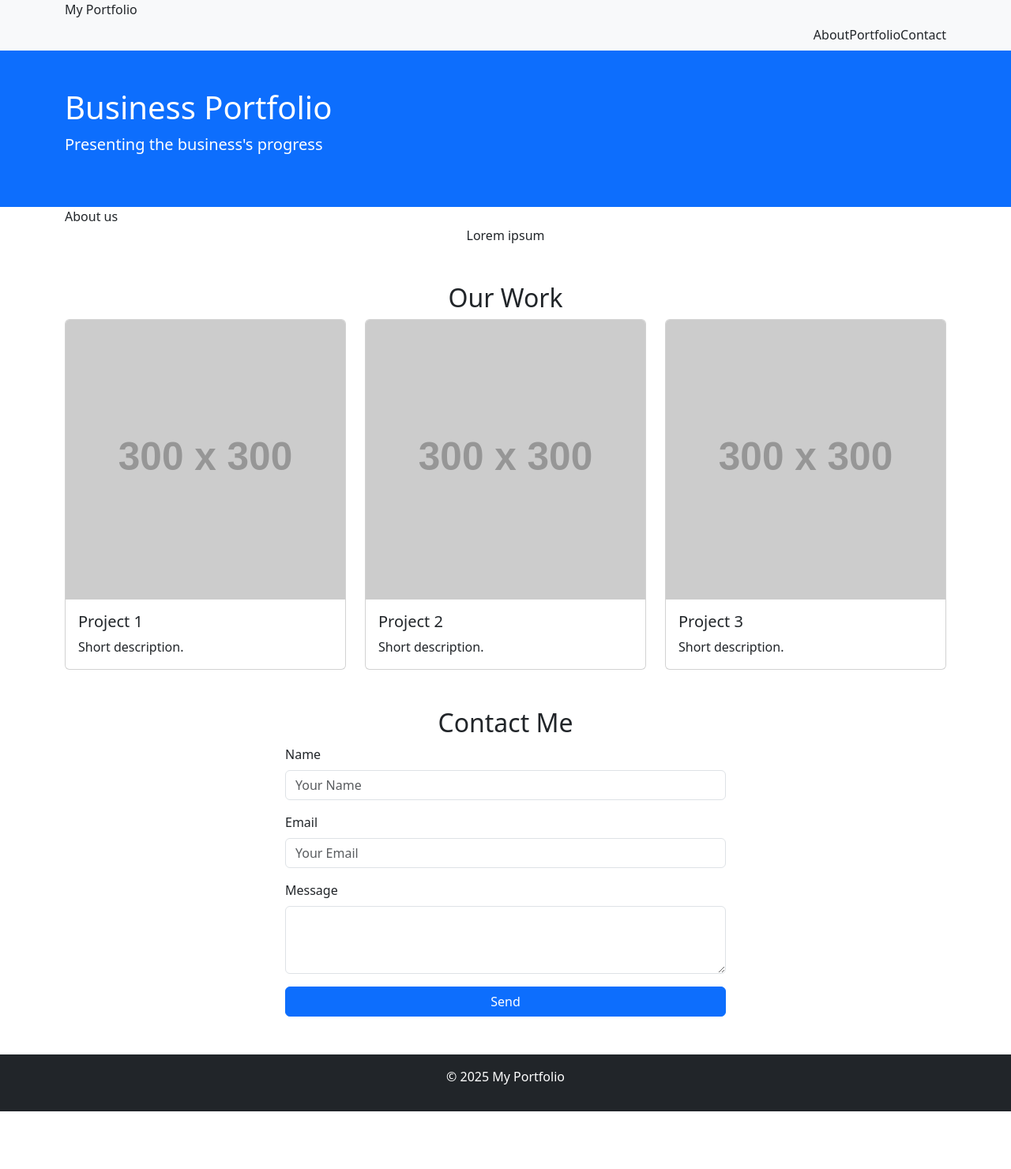
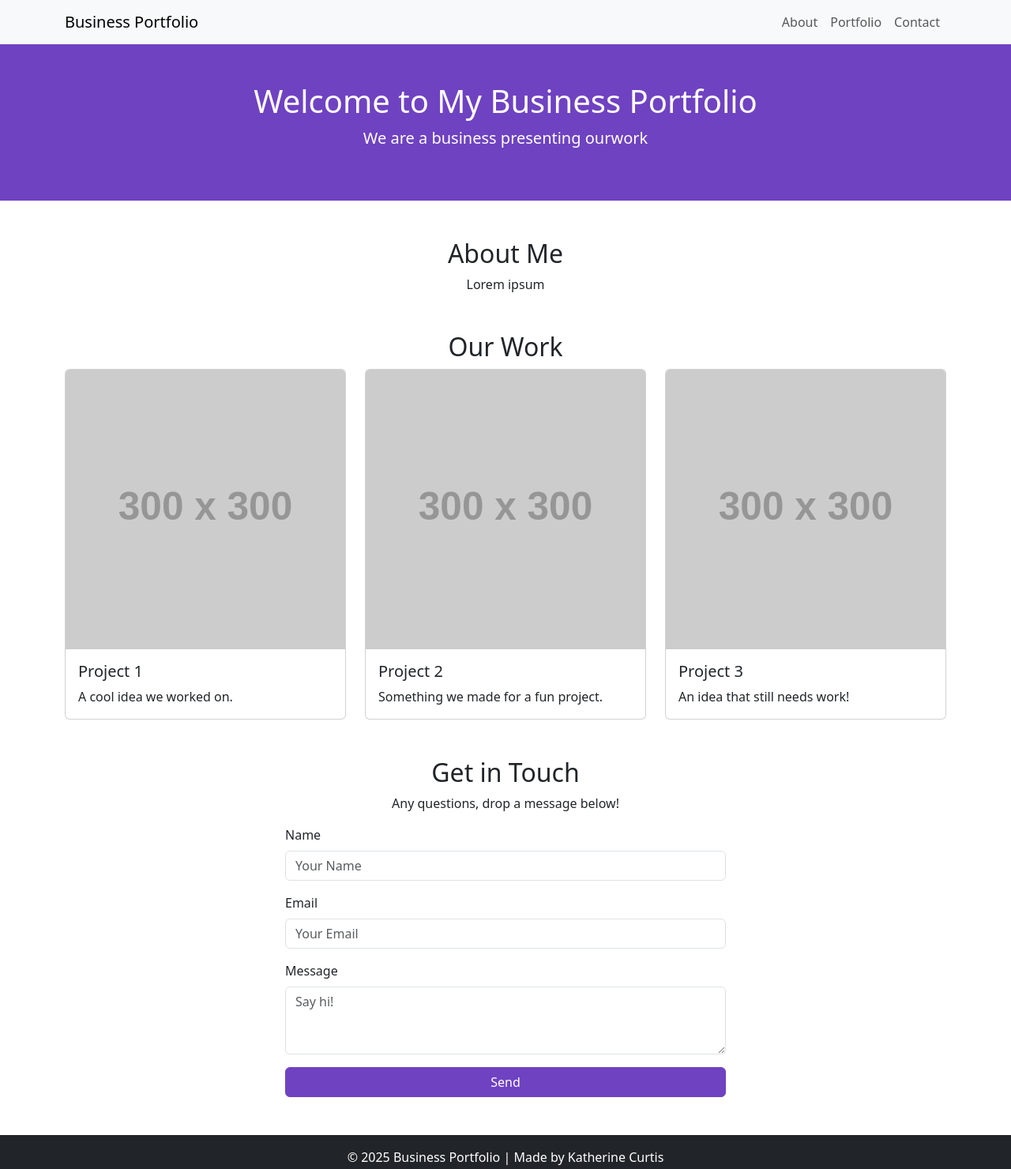
Before and after one commit to katherinecurtis99/Web-Dev-Assignment, a plain HTML site: page index.html in a window 1280 px wide. Shown: the whole page at 79% size. Before the commit the page ends 1407 px from the top, so only its background shows below. Drawn offline with nearby package versions, Linux system fonts and the light colour scheme; placeholder pictures from the web are drawn by us.

Commit message:
Update index.html

```diff
--- a/index.html
+++ b/index.html
@@ -6,11 +6,11 @@
     <title>Business Portfolio</title>
     <link rel="stylesheet" href="https://cdn.jsdelivr.net/npm/bootstrap@5.3.0/dist/css/bootstrap.min.css">
 </head>
-
 <body>
-  <nav class="navbar-expand-lg navbar-light bg-light">
+    <!-- Navbar -->
+    <nav class="navbar navbar-expand-lg navbar-light bg-light">
         <div class="container">
-      <a class="navbar-brand" href="#">My Portfolio</a>
+            <a class="navbar-brand" href="#">Business Portfolio</a>
             <button class="navbar-toggler" type="button" data-bs-toggle="collapse" data-bs-target="#navbarNav">
                 <span class="navbar-toggler-icon"></span>
             </button>
@@ -24,18 +24,20 @@
         </div>
     </nav>
 
-  <header class="bg-primary text-white text-centre py-5">
+    <header class="bg-purple text-white text-center py-5" style="background-color: #6f42c1;">
         <div class="container">
-      <h1>Business Portfolio</h1>
-      <p class="lead">Presenting the business's progress</p>
+            <h1>Welcome to My Business Portfolio</h1>
+            <p class="lead">We are a business presenting ourwork</p>
         </div>
     </header>
 
-  <section id="about" class="container my-5>
-    <h2 class="text-center">About us</h2>
+    <!-- About Section -->
+    <section id="about" class="container my-5">
+        <h2 class="text-center">About Me</h2>
         <p class="text-center">Lorem ipsum</p>
     </section>
 
+    <!-- Portfolio Section -->
     <section id="portfolio" class="container my-5">
         <h2 class="text-center">Our Work</h2>
         <div class="row">
@@ -44,7 +46,7 @@
                     <img src="https://via.placeholder.com/300" class="card-img-top" alt="Project">
                     <div class="card-body">
                         <h5 class="card-title">Project 1</h5>
-                        <p class="card-text">Short description.</p>
+                        <p class="card-text">A cool idea we worked on.</p>
                     </div>
                 </div>
             </div>
@@ -53,7 +55,7 @@
                     <img src="https://via.placeholder.com/300" class="card-img-top" alt="Project">
                     <div class="card-body">
                         <h5 class="card-title">Project 2</h5>
-                        <p class="card-text">Short description.</p>
+                        <p class="card-text">Something we made for a fun project.</p>
                     </div>
                 </div>
             </div>
@@ -62,16 +64,17 @@
                     <img src="https://via.placeholder.com/300" class="card-img-top" alt="Project">
                     <div class="card-body">
                         <h5 class="card-title">Project 3</h5>
-                        <p class="card-text">Short description.</p>
+                        <p class="card-text">An idea that still needs work!</p>
                     </div>
                 </div>
             </div>
         </div>
     </section>
 
-
+    <!-- Contact Section -->
     <section id="contact" class="container my-5">
-        <h2 class="text-center">Contact Me</h2>
+        <h2 class="text-center">Get in Touch</h2>
+        <p class="text-center">Any questions, drop a message below! </p>
         <form class="w-50 mx-auto">
             <div class="mb-3">
                 <label for="name" class="form-label">Name</label>
@@ -83,17 +86,16 @@
             </div>
             <div class="mb-3">
                 <label for="message" class="form-label">Message</label>
-                <textarea class="form-control" id="message" rows="3"></textarea>
+                <textarea class="form-control" id="message" rows="3" placeholder="Say hi!"></textarea>
             </div>
-            <button type="submit" class="btn btn-primary w-100">Send</button>
+            <button type="submit" class="btn btn-primary w-100" style="background-color: #6f42c1; border-color: #6f42c1;">Send</button>
         </form>
     </section>
 
     <footer class="bg-dark text-white text-center py-3">
-        <p>&copy; 2025 My Portfolio</p>
+        <p>&copy; 2025 Business Portfolio | Made by Katherine Curtis</p>
     </footer>
 
     <script src="https://cdn.jsdelivr.net/npm/bootstrap@5.3.0/dist/js/bootstrap.bundle.min.js"></script>
-
 </body>
 </html>
```
Lines whose indentation alone changed are shown as unchanged.
